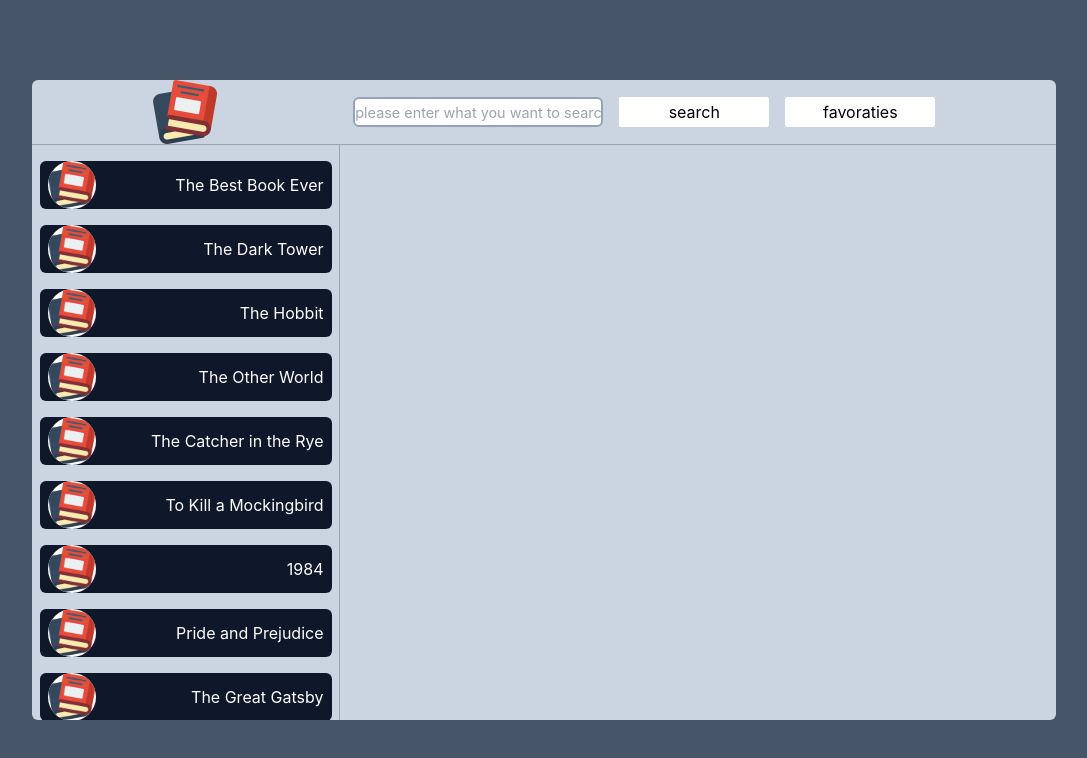
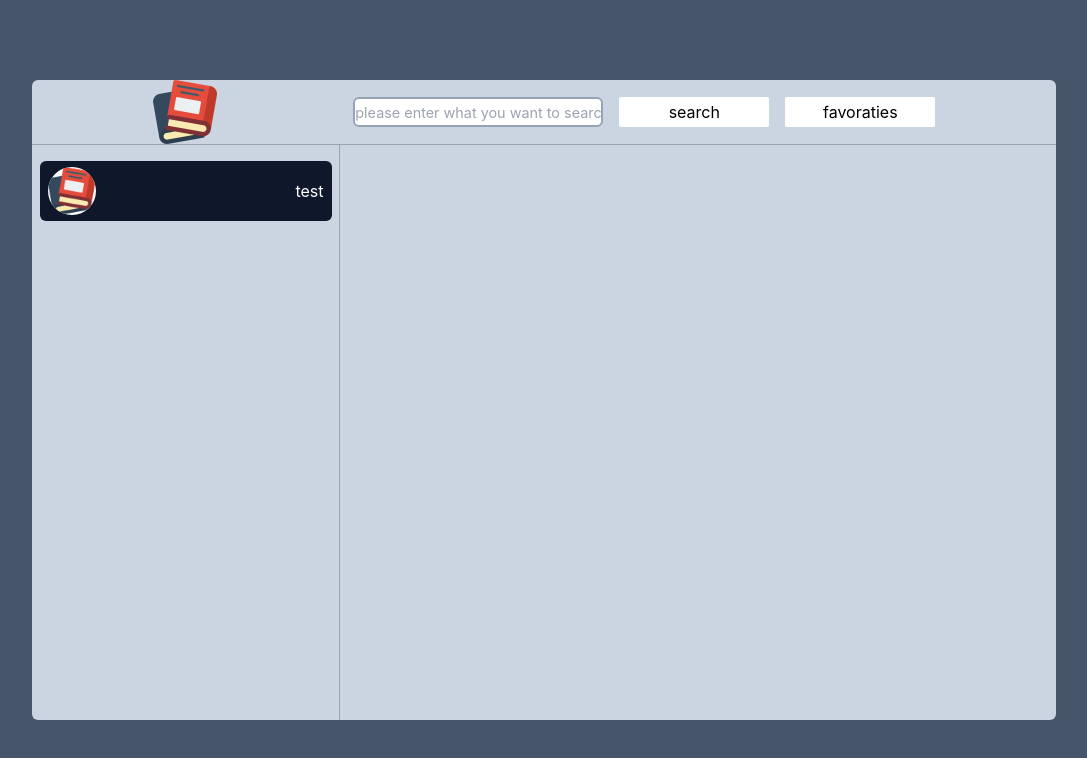
Before and after one commit to Ameer2000Mzori/book-list-react, a React (Create React App) app: page / in a window 1280 px wide. Both pictures are taken after a click on the button "favoraties". Shown: the top 758 px of the page, without its empty margins (96-1183 px from the left). Built offline with nearby package versions, Linux system fonts and the light colour scheme.

Commit message:
now we can see the favo list and remove it

```diff
--- a/src/components/pages/Home.jsx
+++ b/src/components/pages/Home.jsx
@@ -2,14 +2,22 @@ import React, { useState } from 'react' // changed
 import Logo from '../icons/logo.png' // changed
 import booksObject from './hooks/booksObject' // changed
 import SelectedBook from './SelectedBook'
+import ListFavo from './ListFavo'
 
 const Home = () => {
   const [books, setBooks] = useState(null)
+  const [changeBook, setChangeBook] = useState(true)
 
   const selectedBook = (book) => {
     // fixed
     setBooks(book) // fixed
   } // fixed
+  // change book type
+  const booksTypeChange = () => {
+    // console.log('books type change')
+    // eslint-disable-next-line
+    changeBook ? setChangeBook(false) : setChangeBook(true)
+  }
 
   return (
     <section className="flex flex-col h-[100vh] w-[100vw] text-center justify-center items-center bg-slate-600">
@@ -30,6 +38,7 @@ const Home = () => {
               search
             </button>
             <button
+              onClick={booksTypeChange}
               type="button"
               className="w-[150px] h-[30px] rounded-sm bg-white active:bg-slate-500 hover:bg-slate-400 hover:text-white"
             >
@@ -41,8 +50,8 @@ const Home = () => {
           {/* here is the container of the books on the left side when clicked one of them */}
 
           <aside className="w-[30%] h-[100%] border-t-[1px] border-gray-400 flex flex-col text-ccenter items-center justify-start pt-4 gap-4 overflow-y-auto">
-            {booksObject.map((book) => {
-              return (
+            {changeBook ? (
+              booksObject.map((book) => (
                 <div
                   onClick={() => selectedBook(book)}
                   key={book.id}
@@ -55,8 +64,10 @@ const Home = () => {
                   />
                   <p>{book.title}</p>
                 </div>
-              )
-            })}
+              ))
+            ) : (
+              <ListFavo />
+            )}
           </aside>
           {/* here where a book is selected and shown in right side */}
 
--- /dev/null
+++ b/src/components/pages/ListFavo.jsx
@@ -0,0 +1,22 @@
+import React from 'react'
+import { favoList } from './SelectedBook'
+import Logo from '../icons/logo.png' // changed
+
+const ListFavo = () => {
+  console.log('this is favo list in list favo', favoList)
+  return favoList.map((book) => (
+    <div
+      key={book.id}
+      className="h-[60px] w-[95%] flex flex-row text-center justify-between items-center pl-2 pr-2 bg-slate-900 rounded-md hover:bg-slate-700 text-white"
+    >
+      <img
+        className="w-[3rem] h-[3rem] rounded-full bg-white border-1 "
+        src={Logo}
+        alt=""
+      />
+      <p>{book.title}</p>
+    </div>
+  ))
+}
+
+export default ListFavo
--- a/src/components/pages/SelectedBook.jsx
+++ b/src/components/pages/SelectedBook.jsx
@@ -4,6 +4,7 @@ import Logo from '../icons/logo.png'
 
 export const favoList = [
   {
+    id: 1,
     title: 'test',
   },
 ]
```
